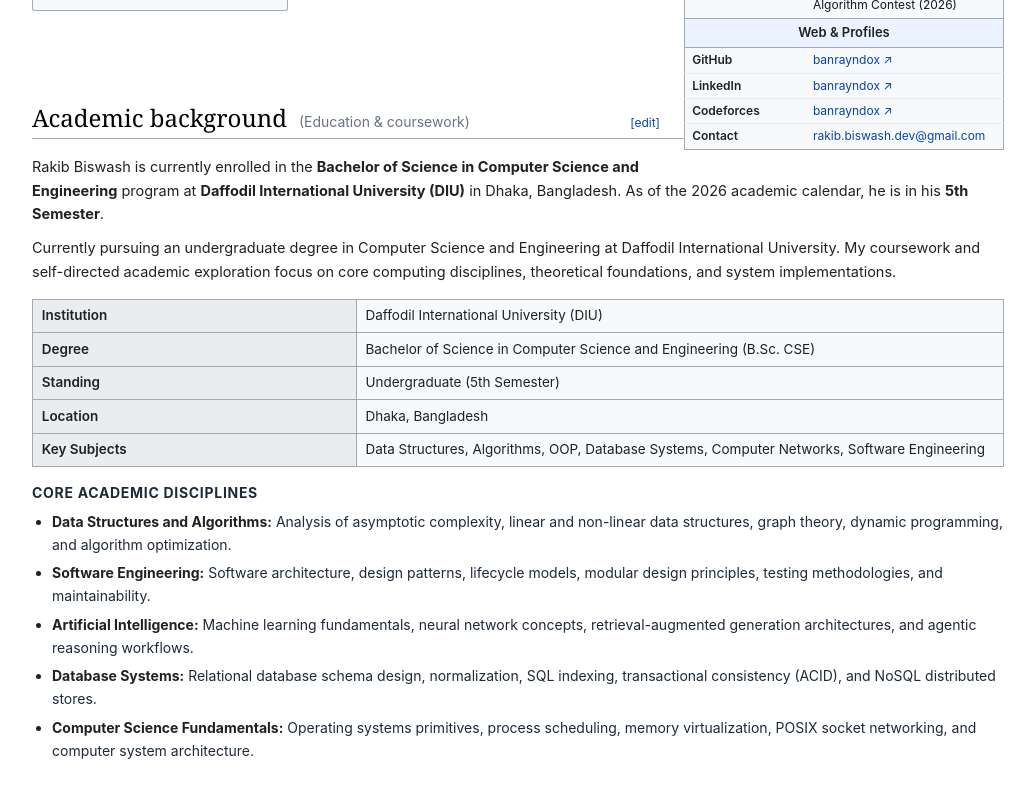
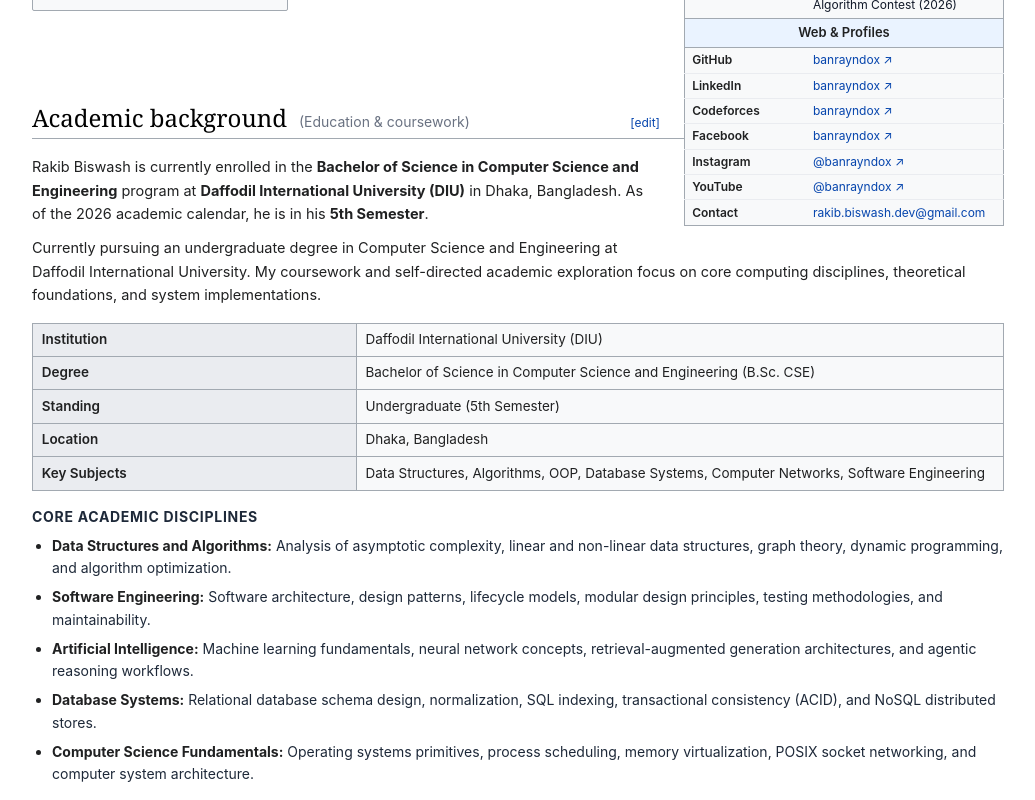
Before and after one commit to banrayndox/banrayndox.github.io, a React (Vite) app: page / in a window 1280 px wide. Shown: the part 840-1640 px from the top of the page, without its empty margins (122-1157 px from the left). Built offline with nearby package versions, Linux system fonts and the light colour scheme.

Commit message:
Add Facebook, Instagram, and YouTube channels under banrayndox to Contact and Infobox

```diff
--- a/src/components/WikiInfobox.jsx
+++ b/src/components/WikiInfobox.jsx
@@ -203,6 +203,36 @@ export default function WikiInfobox() {
               </a>
             </td>
           </tr>
+          <tr className="border-b border-[#eaecf0]">
+            <th scope="row" className="text-xs font-bold text-gray-800">
+              Facebook
+            </th>
+            <td className="text-xs">
+              <a href="https://facebook.com/banrayndox" target="_blank" rel="noopener noreferrer">
+                banrayndox ↗
+              </a>
+            </td>
+          </tr>
+          <tr className="border-b border-[#eaecf0]">
+            <th scope="row" className="text-xs font-bold text-gray-800">
+              Instagram
+            </th>
+            <td className="text-xs">
+              <a href="https://instagram.com/banrayndox" target="_blank" rel="noopener noreferrer">
+                @banrayndox ↗
+              </a>
+            </td>
+          </tr>
+          <tr className="border-b border-[#eaecf0]">
+            <th scope="row" className="text-xs font-bold text-gray-800">
+              YouTube
+            </th>
+            <td className="text-xs">
+              <a href="https://youtube.com/@banrayndox" target="_blank" rel="noopener noreferrer">
+                @banrayndox ↗
+              </a>
+            </td>
+          </tr>
           <tr>
             <th scope="row" className="text-xs font-bold text-gray-800">
               Contact
--- a/src/data/contact.js
+++ b/src/data/contact.js
@@ -1,13 +1,14 @@
 /**
  * Contact Information & Social Channels
+ * All social handles set to: banrayndox
  */
 export const contactData = {
   message: "Interested in software engineering, AI, or building something meaningful? Feel free to get in touch.",
   channels: [
     {
       label: "Email",
-      value: "rakib.biswash.dev@gmail.com",
-      url: "mailto:rakib.biswash.dev@gmail.com",
+      value: "banrayndox@gmail.com",
+      url: "mailto:banrayndox@gmail.com",
       hint: "Preferred for academic inquiries, collaborations, and opportunities"
     },
     {
@@ -23,9 +24,27 @@ export const contactData = {
       hint: "Open source repositories & development logs"
     },
     {
+      label: "Facebook",
+      value: "facebook.com/banrayndox",
+      url: "https://facebook.com/banrayndox",
+      hint: "Social profile & community connections"
+    },
+    {
+      label: "Instagram",
+      value: "instagram.com/banrayndox",
+      url: "https://instagram.com/banrayndox",
+      hint: "Personal updates & creative logs"
+    },
+    {
+      label: "YouTube",
+      value: "youtube.com/@banrayndox",
+      url: "https://youtube.com/@banrayndox",
+      hint: "Technical walkthroughs & software project demonstrations"
+    },
+    {
       label: "WhatsApp",
-      value: "+880 1XXXXXXXXX", // Rakib can enter actual phone number here
-      url: "https://wa.me/8801700000000",
+      value: "+880 1774474966",
+      url: "https://wa.me/8801774474966",
       hint: "Direct messaging for urgent inquiries"
     }
   ]
```
